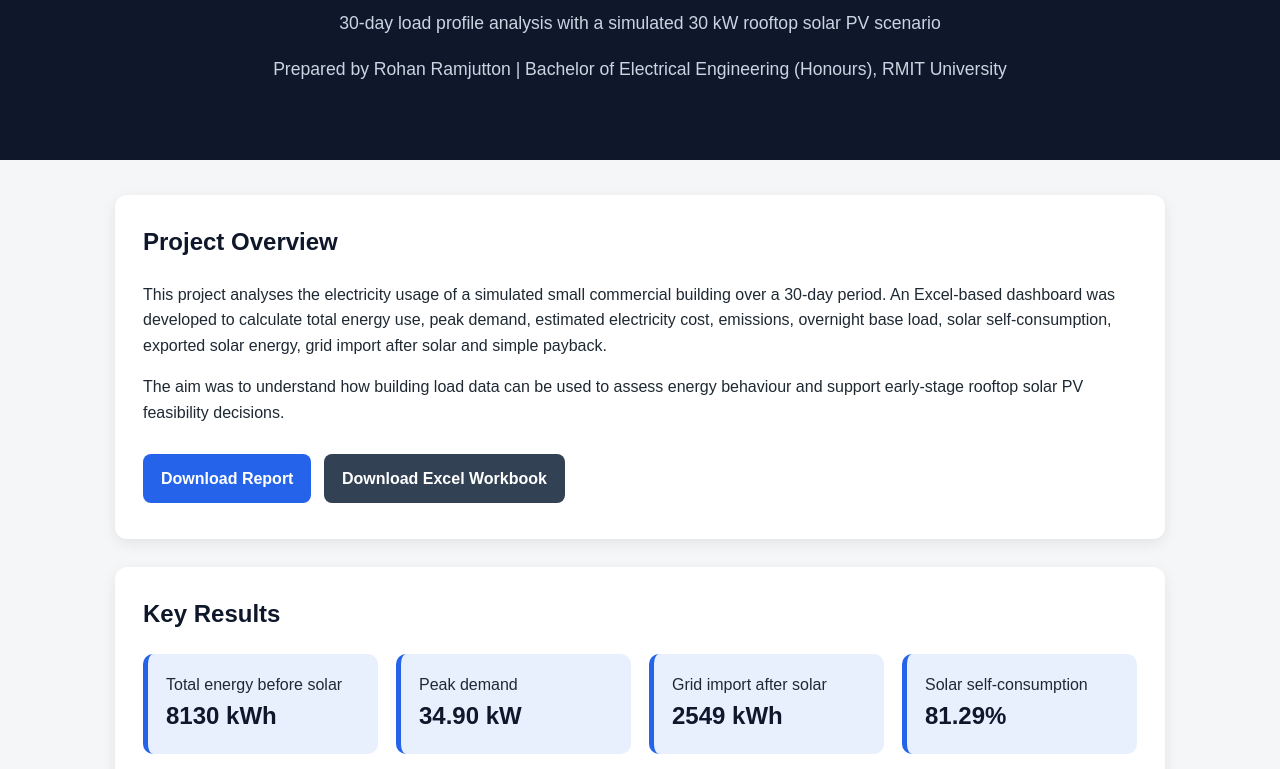
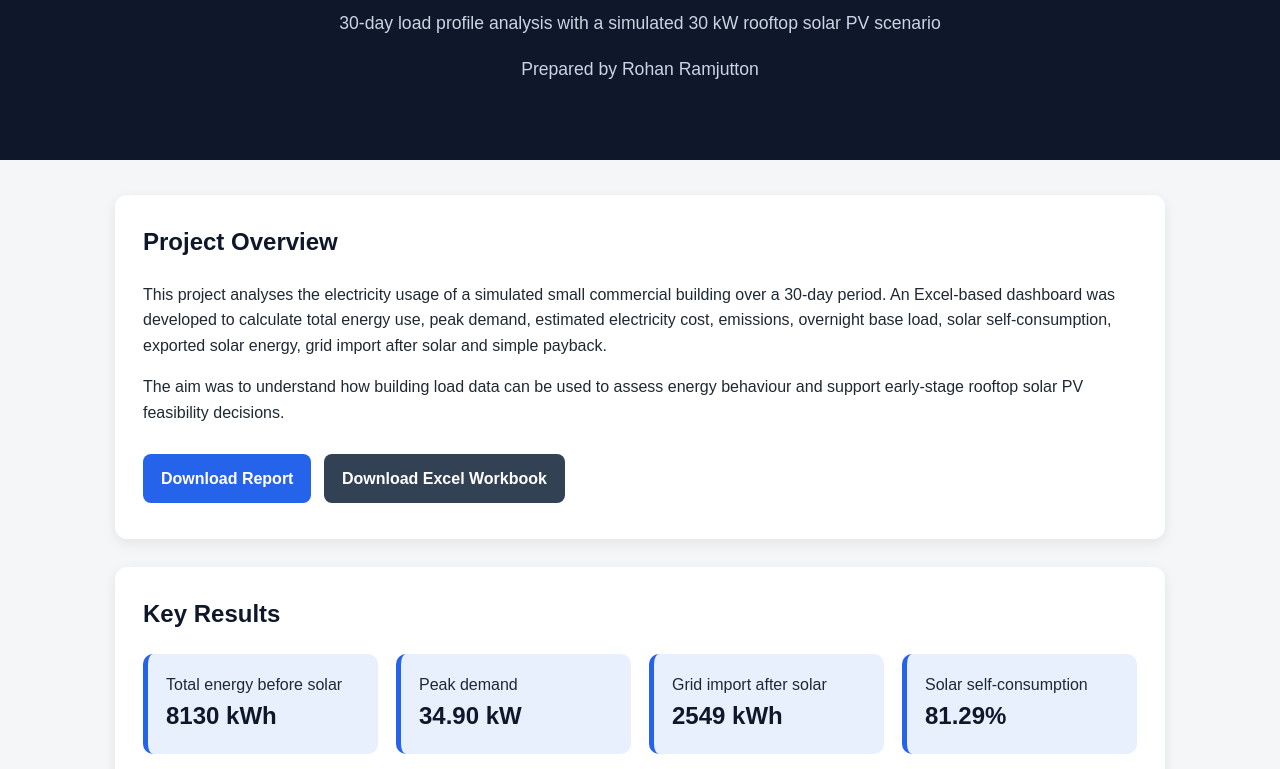
Before and after one commit to rohanramjutton06/commercial-building-energy-analysis, a plain HTML site: page index.html in a window 1280 px wide. Shown: the part 125-894 px from the top of the page. Drawn offline with Linux system fonts and the light colour scheme.

Commit message:
Update index.html

```diff
--- a/index.html
+++ b/index.html
@@ -126,7 +126,7 @@
   <header>
     <h1>Small Commercial Building Energy Analysis</h1>
     <p>30-day load profile analysis with a simulated 30 kW rooftop solar PV scenario</p>
-    <p>Prepared by Rohan Ramjutton | Bachelor of Electrical Engineering (Honours), RMIT University</p>
+    <p>Prepared by Rohan Ramjutton
   </header>
 
   <main class="container">
@@ -242,7 +242,6 @@
 
   <footer>
     <p>Created by Rohan Ramjutton</p>
-    <p>Bachelor of Electrical Engineering (Honours), RMIT University</p>
   </footer>
 
 </body>
```
